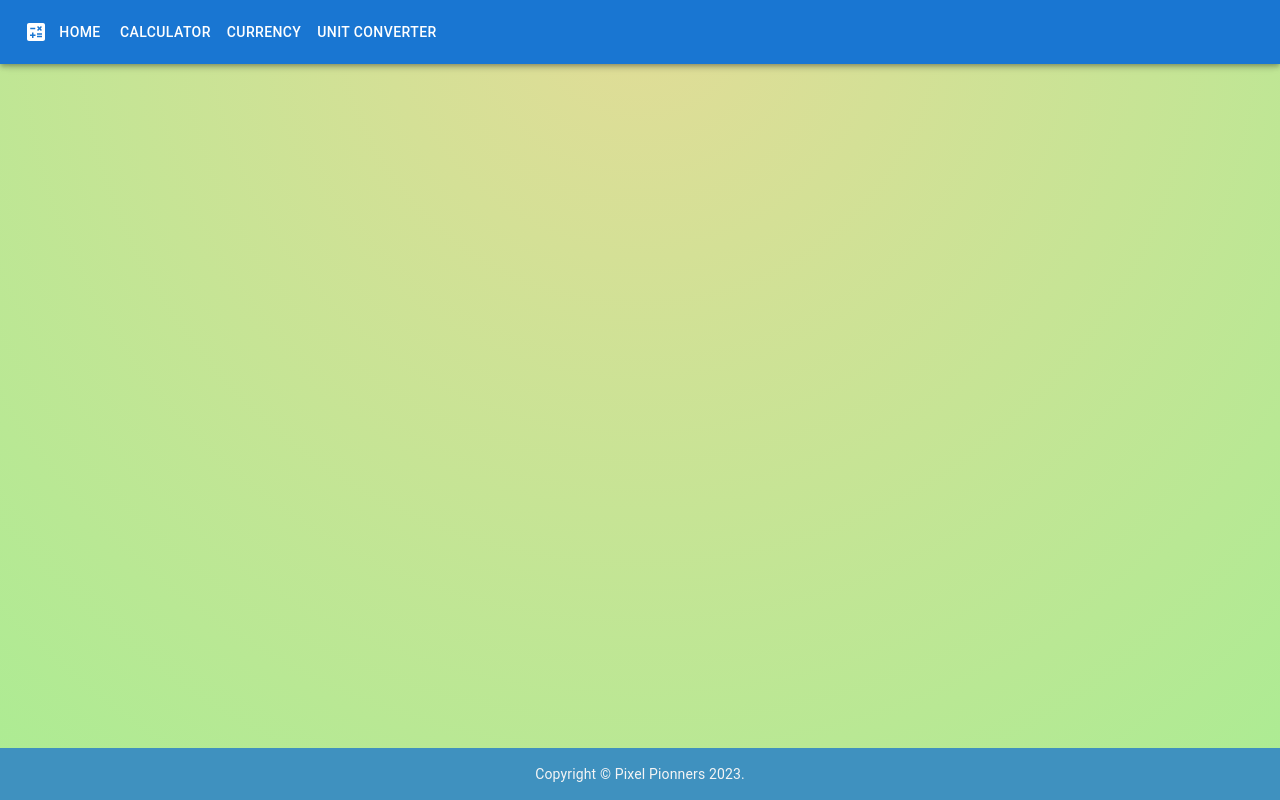
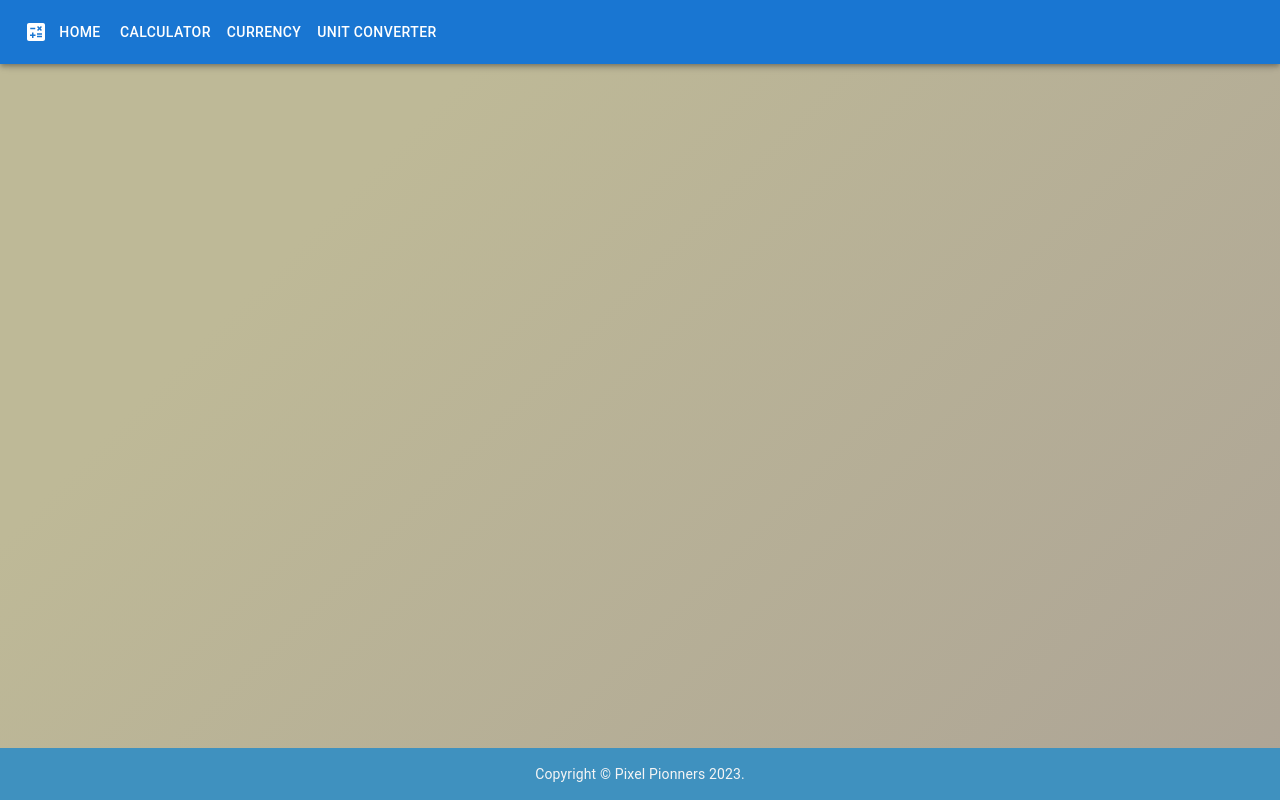
Before and after one commit to vighimre87/Calculator, a React (Create React App) app: page / in a window 1280 px wide. Built offline with nearby package versions, Linux system fonts and the light colour scheme; the HTML template or start-up script is replaced by a standard one.

Commit message:
add background color to page body

```diff
--- a/src/index.css
+++ b/src/index.css
@@ -7,7 +7,8 @@ html, body {
     min-height: 100vh;
     display: flex;
     flex-direction: column;
-    background: radial-gradient(circle at top, #e2dc97, #abec93)
+    background-color: blanchedalmond;
+    background-image: linear-gradient(315deg, #ada496 0%, #beb997 74%);
 }
 
 footer {
```
